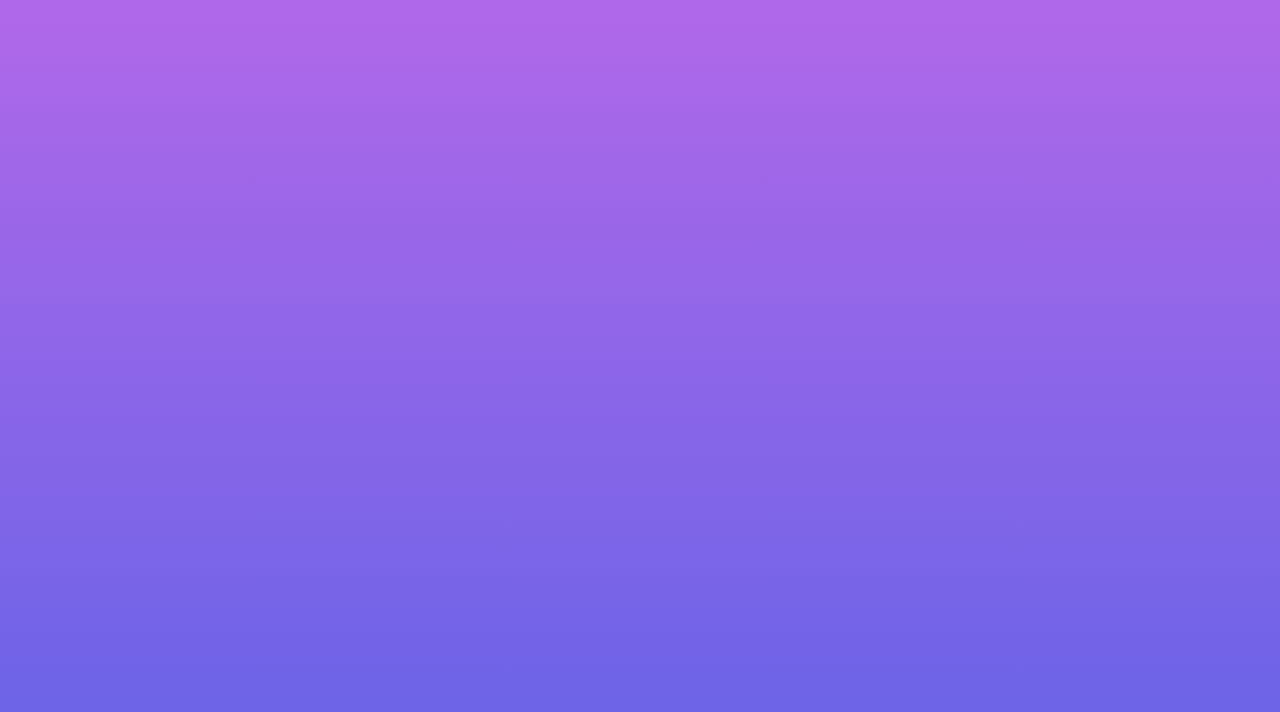
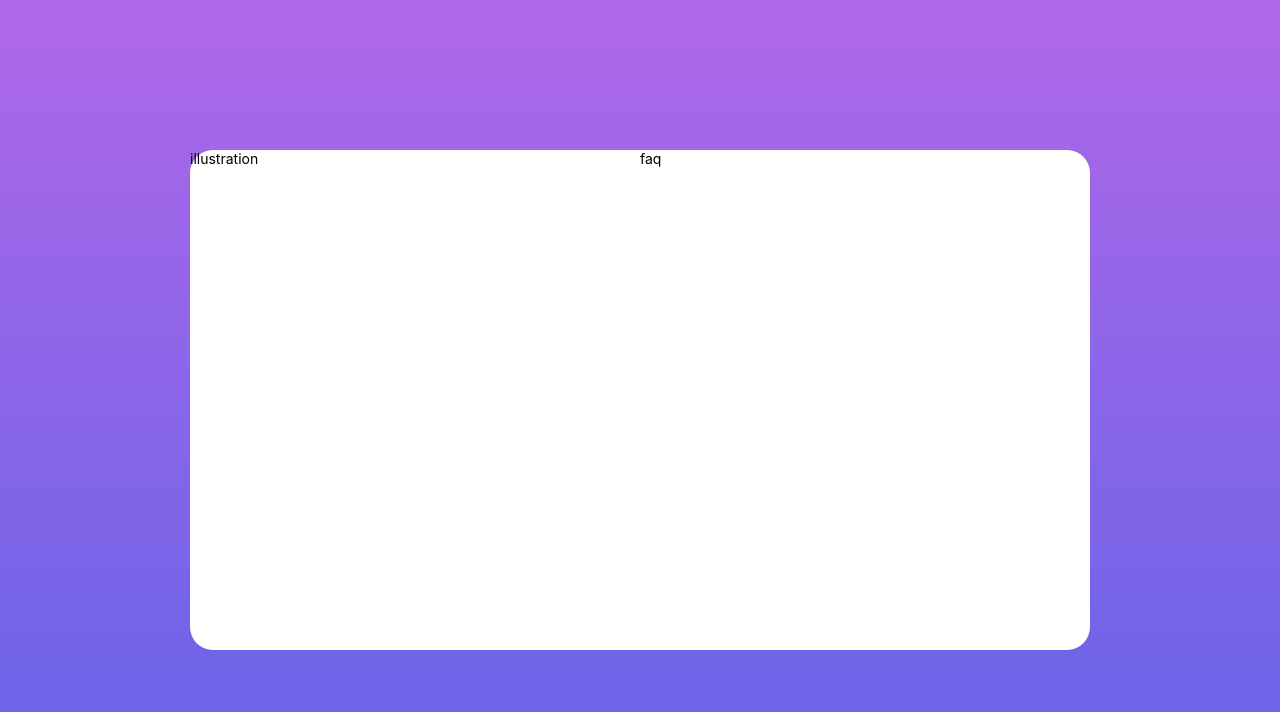
Before and after one commit to ann-kar/accordion-faq, a React (Create React App) app: page / in a window 1280 px wide. Shown: the top 712 px of the page. Built offline with nearby package versions, Linux system fonts and the light colour scheme.

Commit message:
basic structure: comps Content, FAQ, Illustration

```diff
--- a/src/App.tsx
+++ b/src/App.tsx
@@ -2,6 +2,7 @@ import React from 'react';
 import styled from 'styled-components';
 
 import Theme from "./theme/Theme";
+import { Content } from "./components";
 
 const AppWrapper = styled.main`
 background: linear-gradient(
@@ -22,7 +23,9 @@ function App() {
 
   return (
     <Theme>
-      <AppWrapper/>
+      <AppWrapper>
+        <Content />
+      </AppWrapper>
     </Theme>
   );
 }
--- /dev/null
+++ b/src/components/Content.tsx
@@ -0,0 +1,26 @@
+import { render } from '@testing-library/react';
+import React from 'react';
+import styled from 'styled-components';
+
+import { FAQ, Illustration } from '../components';
+
+const ContentWrapper = styled.div`
+background: ${props => props.theme.colors.contentBg};
+width: 900px;
+height: 500px;
+border-radius: 1.64rem;
+display: flex;
+flex-wrap: wrap;
+align-items: center;
+`
+
+function Content(): JSX.Element {
+    return (
+        <ContentWrapper>
+            <Illustration />
+            <FAQ />
+        </ContentWrapper>
+    )
+}
+
+export default Content;
--- /dev/null
+++ b/src/components/FAQ.tsx
@@ -0,0 +1,17 @@
+import { render } from '@testing-library/react';
+import React from 'react';
+import styled from 'styled-components';
+
+const FAQWrapper = styled.div`
+width: 50%;
+height: 100%;
+`
+function FAQ(): JSX.Element {
+    return (
+        <FAQWrapper>
+    faq
+        </FAQWrapper>
+    )
+}
+
+export default FAQ;
--- /dev/null
+++ b/src/components/Illustration.tsx
@@ -0,0 +1,18 @@
+import { render } from '@testing-library/react';
+import React from 'react';
+import styled from 'styled-components';
+
+const IllustrationWrapper = styled.div`
+width: 50%;
+height: 100%;
+`
+
+function Illustration(): JSX.Element {
+    return (
+        <IllustrationWrapper>
+           <div>illustration</div>
+        </IllustrationWrapper>
+    )
+}
+
+export default Illustration;
--- /dev/null
+++ b/src/components/index.ts
@@ -0,0 +1,5 @@
+import Content from './Content';
+import FAQ from './FAQ';
+import Illustration from './Illustration';
+
+export {Content, FAQ, Illustration};
```
